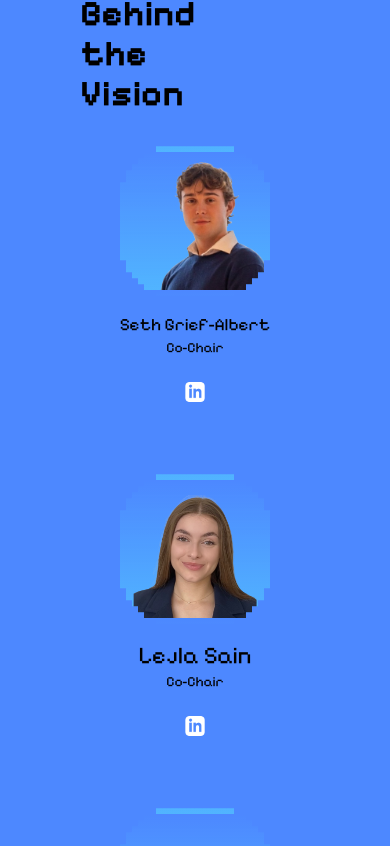
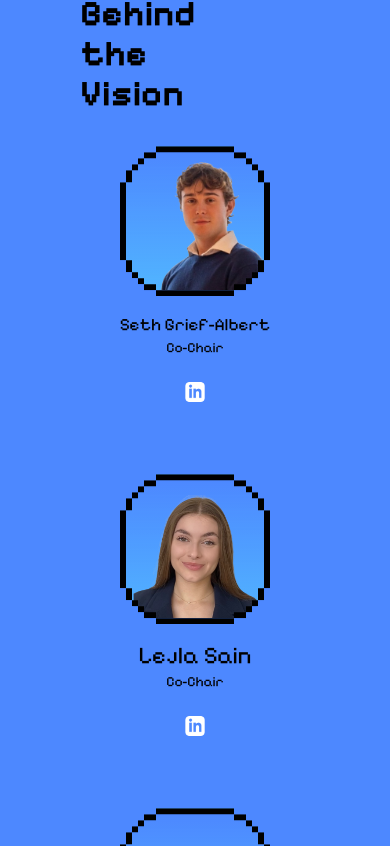
Before and after one commit to SethGA/cucai-2025, a Next.js app: page / in a window 390 px wide. Shown: the part 10910-11756 px from the top of the page. Built offline with nearby package versions, Linux system fonts and the light colour scheme.

Commit message:
sec6 mobile icon fix

```diff
--- a/src/app/(6)LeadersBehindTheVision.tsx
+++ b/src/app/(6)LeadersBehindTheVision.tsx
@@ -45,7 +45,7 @@ function StaffImage({person}:{person:Staff}) {
       <img
         src={person.headshot}
         alt={`Headshot of ${person.name}`}
-        className="pixel-corners3 h-[150px] border-[#55E0FF]/50 border-[1px] object-cover bg-gradient-to-t from-[#55E0FF]/50 to-[#55E0FF]/0"
+        className="pixel-corners3 h-[150px] object-cover bg-gradient-to-t from-[#55E0FF]/50 to-[#55E0FF]/0"
       />
     )
   }else{
@@ -53,14 +53,14 @@ function StaffImage({person}:{person:Staff}) {
       <img
         src="/headshots/default-headshot.png"
         alt={`Headshot of ${person.name}`}
-        className="pixel-corners3 h-[150px] border-[#55E0FF]/50 border-[1px] object-cover bg-gradient-to-t from-[#55E0FF]/50 to-[#55E0FF]/0"
+        className="pixel-corners3 h-[150px] object-cover bg-gradient-to-t from-[#55E0FF]/50 to-[#55E0FF]/0"
       />)
   }
 }
 
 function CUCAITeam({color}:{color:string}) {
   return (
-    <div className="carousel-inner flex flex-row items-center h-[38vh] overflow-scroll no-scrollbar divide-x-[1px] divide-[#55E0FF]/50">
+    <div className="carousel-inner flex flex-row items-center h-[45vh] overflow-scroll no-scrollbar divide-x-[1px] divide-[#55E0FF]/50">
       {leaders.map((person, i) => (
         <div
           className="flex flex-col justify-center items-center py-8 px-16 gap-4 min-w-[5vw] hover:scale-110 transition-all"
@@ -98,7 +98,9 @@ function CUCAIList({color}:{color:string}) {
       className="flex flex-col justify-center items-center py-8 px-16 gap-4 min-w-[80vw]"
       key={i}
     >
-      <StaffImage person={person}/>
+      <div className="pixel-corners3--wrapper">
+        <StaffImage person={person}/>
+      </div>
       <div className={`text-center ${color} ${PixelifySans.className}`}>
         <p
           className={`${
--- a/src/app/page.tsx
+++ b/src/app/page.tsx
@@ -84,7 +84,7 @@ export default function Home() {
       */}
       <ContactUs windowWidth={windowWidth} isDark={isDark}/>
 
-      <CUCAITeamShowcase isLargeScreen={windowWidth >= 768} isDark={isDark}/>
+      <CUCAITeamShowcase isLargeScreen={windowWidth >= 450} isDark={isDark}/>
 
       <Footer />
     </div>
```
